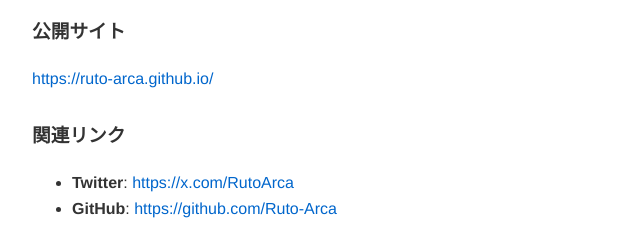
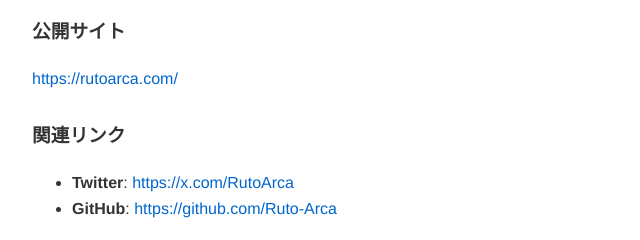
Before and after one commit to Ruto-Arca/Ruto-Arca, a plain HTML site: page index.html in a window 1280 px wide. Shown: the part 263-503 px from the top of the page, 208-848 px from the left. Drawn offline with Linux system fonts and the light colour scheme.

Commit message:
Change website link to new domain

```diff
--- a/index.html
+++ b/index.html
@@ -52,7 +52,7 @@
             <section>
                 <h3>公開サイト</h3>
                 <p>
-                    <a href="https://ruto-arca.github.io/" target="_blank">https://ruto-arca.github.io/</a>
+                    <a href="https://rutoarca.com/" target="_blank">https://rutoarca.com/</a>
                 </p>
             </section>
 
```
